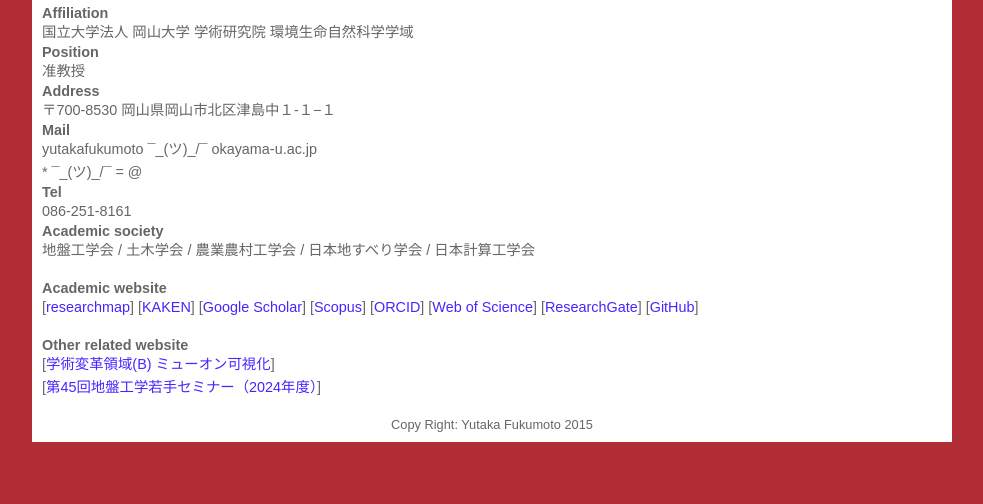
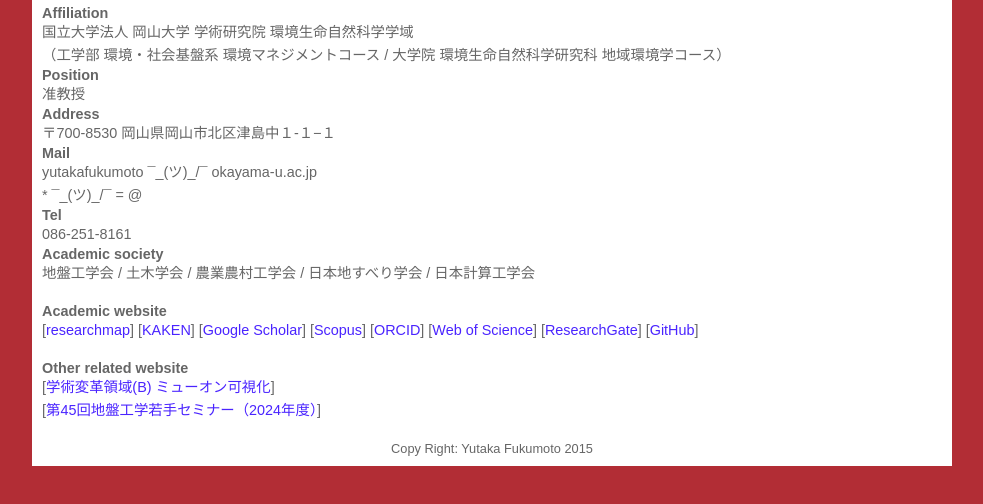
Before and after one commit to yfukumoto/personal_website, a plain HTML site: page index.html in a window 1280 px wide. Shown: the part 128-632 px from the top of the page, without its empty margins (148-1131 px from the left). Drawn offline with Linux system fonts and the light colour scheme.

Commit message:
Add files via upload

```diff
--- a/index.html
+++ b/index.html
@@ -50,6 +50,7 @@
     <div class="article">
       <h3>Affiliation</h3>
       <p>国立大学法人 岡山大学 学術研究院 環境生命自然科学学域</p>
+      <p>（工学部 環境・社会基盤系 環境マネジメントコース / 大学院 環境生命自然科学研究科 地域環境学コース）</p>
     </div>
     <div class="article">
       <h3>Position</h3>
```
